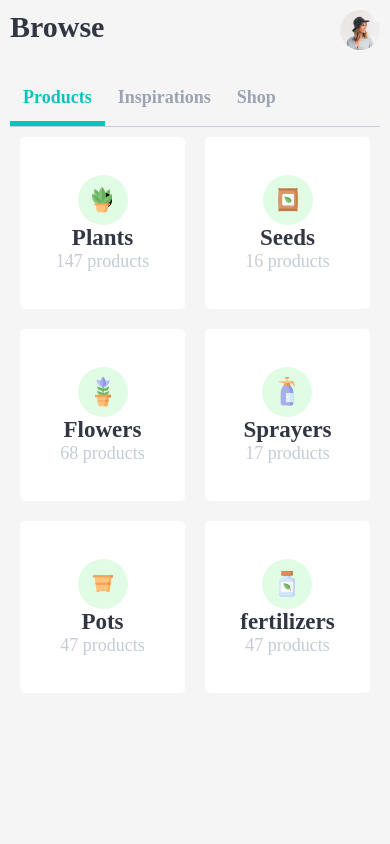
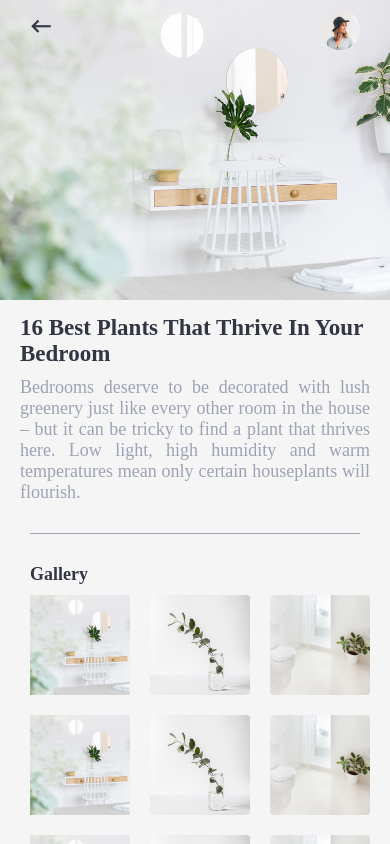
Before and after one commit to ram-sankar/GreenMarket, a React Native app: screen /Details in a window 390 px wide. Built offline with nearby package versions, Linux system fonts and the light colour scheme.

Commit message:
Completed Details page

```diff
--- a/App.js
+++ b/App.js
@@ -8,13 +8,14 @@ import Login from './screens/Login'
 import Home from './screens/Home';
 import Profile from './screens/Profile';
 import Product from './screens/Product';
+import Details from './screens/Details';
 
 const Stack = createNativeStackNavigator();
 
 export default function App({navigation}) {
   return (
     <NavigationContainer theme={NavigationTheme}>
-      <Stack.Navigator initialRouteName="Home" screenOptions={{
+      <Stack.Navigator initialRouteName="Welcome" screenOptions={{
         headerShown: false
       }}>
         <Stack.Screen name="Welcome" component={Welcome} />
@@ -22,6 +23,7 @@ export default function App({navigation}) {
         <Stack.Screen name="Home" component={Home} />
         <Stack.Screen name="Profile" component={Profile} />
         <Stack.Screen name="Product" component={Product} />
+        <Stack.Screen name="Details" component={Details} />
       </Stack.Navigator>
     </NavigationContainer>
   );
--- a/components/Avatar.js
+++ b/components/Avatar.js
@@ -1,7 +1,7 @@
 import React from "react";
 import { Image, TouchableOpacity, StyleSheet } from "react-native";
 
-function Avatar({ source, navigation, navigateTo="Profile" }) {
+function Avatar({ source, navigation, navigateTo="Profile", style }) {
   const navigateToPage = () => {
     if (navigateTo) {
       return navigation.navigate(navigateTo);
@@ -10,7 +10,7 @@ function Avatar({ source, navigation, navigateTo="Profile" }) {
     }
   }
   return (
-    <TouchableOpacity onPress={navigateToPage}>
+    <TouchableOpacity onPress={navigateToPage} style={style}>
         <Image source={source} style={styles.avatar} />
       </TouchableOpacity>
   );
--- /dev/null
+++ b/screens/Details.js
@@ -0,0 +1,102 @@
+import React from "react";
+import { FlatList, Image, ScrollView, StyleSheet, View } from "react-native";
+
+import AppScreen from "../components/AppScreen";
+import AppText from "../components/AppText";
+import Avatar from "../components/Avatar";
+import BackButton from "../components/BackButton";
+import { mocks } from "../constants";
+import { colors } from "../constants/theme";
+
+function Details({navigation}) {
+
+  const { products } = mocks;
+
+  const TopSection = () => (
+    <View>
+      <Image style={styles.topImage} source={require('../assets/images/plants_1.png')} />
+      <BackButton style={styles.backButton} navigation={navigation} />
+      <Avatar style={styles.avatar} source={mocks.profile.avatar} navigation={navigation} />
+
+      <AppText style={styles.topText}>{products[0].name}</AppText>
+      <AppText style={styles.description}>{products[0].description}</AppText>
+
+      <View style={styles.horizontalLine}></View>
+
+      <AppText style={styles.galleryText}>Gallery</AppText>
+    </View>
+  )
+
+  const PhotoList  = () => (
+    <FlatList
+      data={products[0].images}
+      keyExtractor={(item, index) => index.toString()}
+      numColumns={3}
+      columnWrapperStyle={styles.galleryContainer}
+      ListHeaderComponent={<TopSection />}
+      renderItem={(product) => (
+        <Image
+          source={product.item}
+          key={product.index}
+          style={styles.galleryImage}
+        />
+      )}
+    />
+  )
+
+  return (
+    <AppScreen>
+      <PhotoList />
+    </AppScreen>
+  )
+}
+
+const styles = StyleSheet.create({
+  topImage: {
+    height: 300,
+    width: '100%'
+  },
+  backButton: {
+    position: 'absolute',
+    top: 0,
+    left: 30
+  },
+  avatar: {
+    position: 'absolute',
+    top: 10,
+    right: 30
+  },
+  topText: {
+    paddingHorizontal: 20,
+    paddingTop: 15,
+    fontWeight: '700',
+    fontSize: 23
+  },
+  description: {
+    paddingHorizontal: 20,
+    paddingTop: 10,
+    color: colors.gray,
+    textAlign: 'justify'
+  },
+  horizontalLine: {
+    borderBottomColor: colors.gray,
+    borderBottomWidth: 0.5,
+    marginVertical: 30,
+    marginHorizontal: 30
+  },
+  galleryContainer: {
+    paddingHorizontal: 20
+  },
+  galleryText: {
+    fontWeight: '700',
+    fontSize: 18,
+    marginHorizontal: 30
+  },
+  galleryImage: {
+    width: 100,
+    height: 100,
+    margin: 10
+  }
+});
+
+export default Details;
--- a/screens/Product.js
+++ b/screens/Product.js
@@ -63,7 +63,9 @@ function Product({navigation, route: {params}}) {
           <Quantity />
         </View>
 
-        <AppText style={styles.viewMore}>View More</AppText>
+        <Pressable onPress={() => navigation.navigate('Details')}>
+          <AppText style={styles.viewMore}>View More</AppText>
+        </Pressable>
         <AppButton title='Buy Now' style={styles.cardButton}/>
       </View>
     </AppScreen>
```
Also changed, not shown: screens/Explore.js (deleted, +0 -20 lines).
